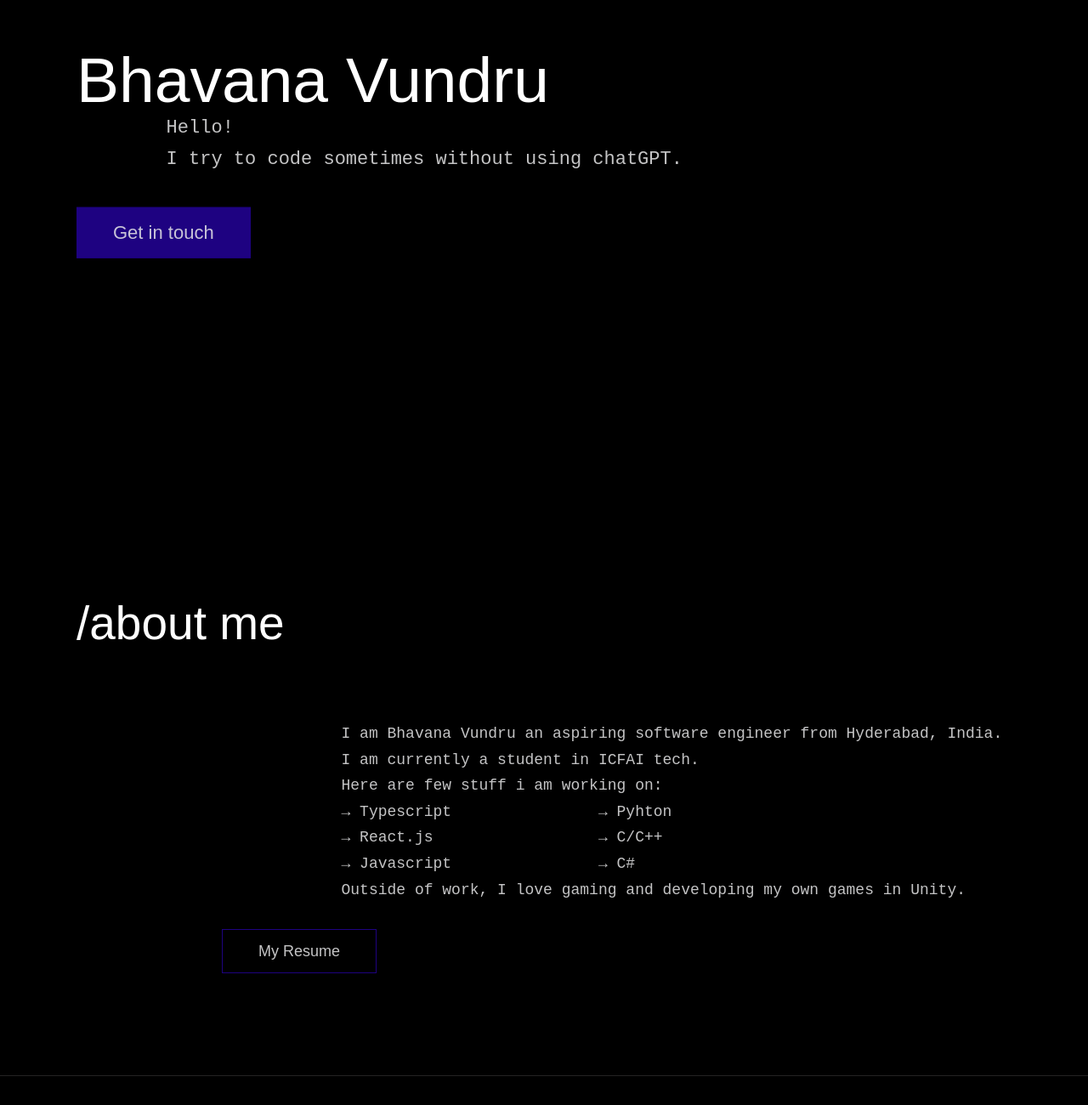
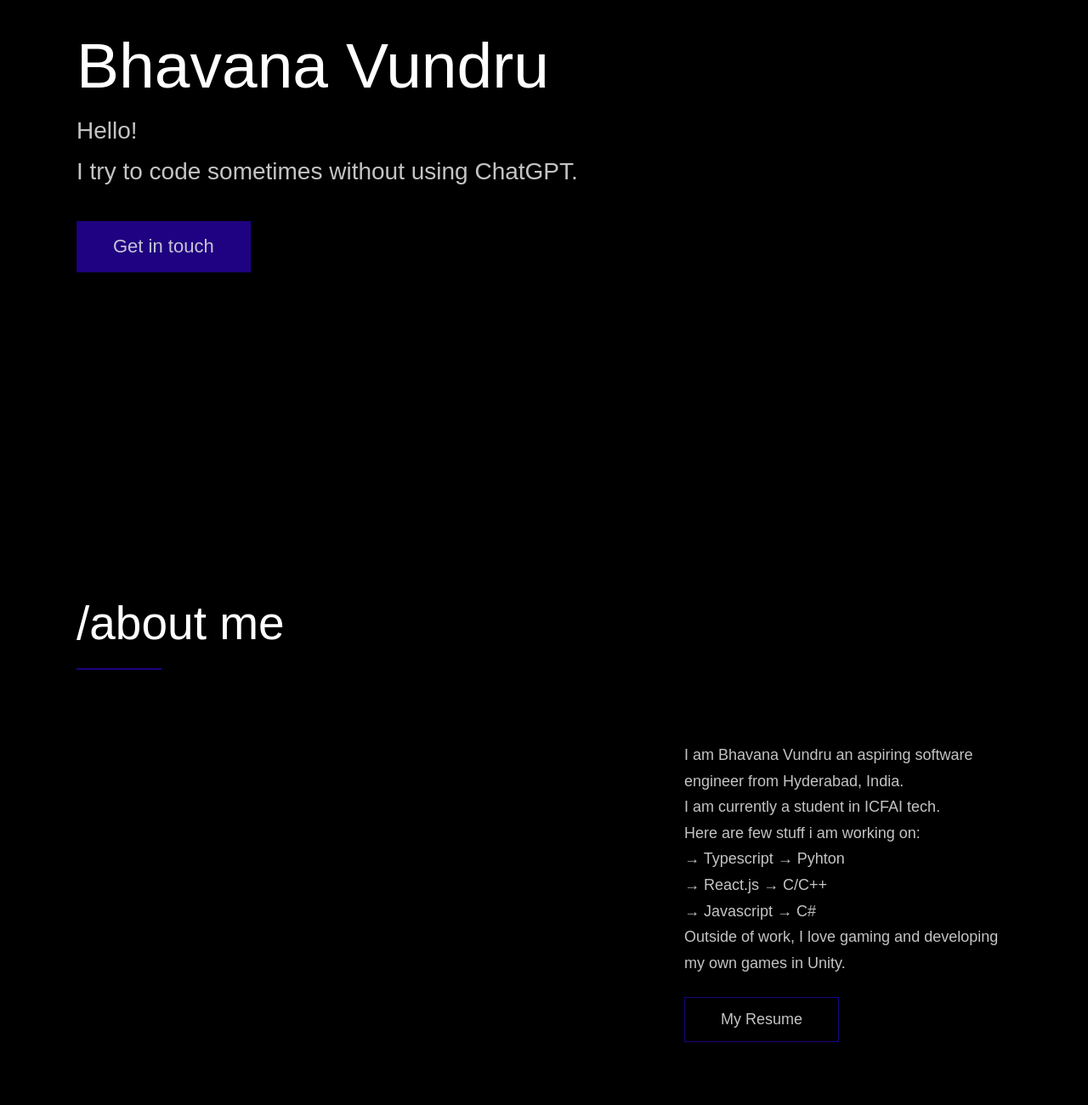
Before and after one commit to bhavanavundru/portfolio, a plain HTML site: page index.html in a window 1280 px wide. Shown: the part 220-1520 px from the top of the page at 85% size. Drawn offline with nearby package versions, Linux system fonts and the light colour scheme; a script that the page names is missing; a web font is replaced by a local one.

Commit message:
initial commit

```diff
--- a/index.html
+++ b/index.html
@@ -38,10 +38,11 @@
         <h1 class="heading-primary" class="animate__animated animate__fadeInUp">
           <span>Bhavana Vundru</span>
         </h1>
-        <pre>
-        Hello!
-        I try to code sometimes without using chatGPT.
-        </pre>
+        <p>
+        Hello! <br />
+        I try to code sometimes without using ChatGPT.
+        </p>
+
         <a href="#contact" class="btn btn--pink">Get in touch</a>
       </div>
     </div>
@@ -53,15 +54,15 @@
         <h2>/about me</h2>
         <div class="about__content">
           <div class="about__text">
-            <pre>
-             I am Bhavana Vundru an aspiring software engineer from Hyderabad, India.
-             I am currently a student in ICFAI tech.
-             Here are few stuff i am working on:
-             → Typescript                → Pyhton
-             → React.js                  → C/C++
-             → Javascript                → C#
+            <p>
+             I am Bhavana Vundru an aspiring software engineer from Hyderabad, India. <br/>
+             I am currently a student in ICFAI tech. <br/>
+             Here are few stuff i am working on: <br/>
+             → Typescript                → Pyhton <br/>
+             → React.js                  → C/C++ <br/>
+             → Javascript                → C# <br/>
              Outside of work, I love gaming and developing my own games in Unity.
-            </pre>
+            </p>
             <a href="https://drive.google.com/file/d/1JUWnvEofon3jF__788XvqFc-AdrIjn1P/view?usp=sharing" class="btn">My Resume</a>
           </div>
     </section>
@@ -74,13 +75,15 @@
           Feel free to contact me for more details. I will try my best to respond.
         </p>
         <a href="bhavana191919@gmail.com" class="btn">bhavana191919@gmail.com</a>
-        <a><img src="images/bg_1.jpg" /></a>
+        <div class="full-screen-image">
+        <img src="images/bg_1.jpg" alt="Background image" />
+        </div>
       </div>
     </div>
   </section>
    <footer role="contentinfo" class="footer">
     <div class="row">
-      <pre>Check out my other social links.</pre>
+      <p>Check out my other social links.</p>
       <ul class="footer__social-links">
         <li class="footer__social-link-item">
           <a href="https://x.com/VBhavana04?t=cWmubYq1NpxlcHq4WC-5Iw&s=09" title="Link to Twitter Profile">
--- a/style.css
+++ b/style.css
@@ -59,6 +59,14 @@ html {
     box-sizing: border-box;
     scroll-behavior: smooth;
 }
+
+.full-screen-image img {
+  width: 100%;
+  height: 100vh;
+  object-fit: cover;
+  display: block;
+}
+
 
 @media(max-width: 1000px) {
     html {
@@ -150,7 +158,7 @@ h2::after {
     display: block;
     height: 2px;
     width: 10rem;
-    background: var(--pink);
+    background: var(--blue);
     margin: var(--gutter-small) 0;
 }
 
```
